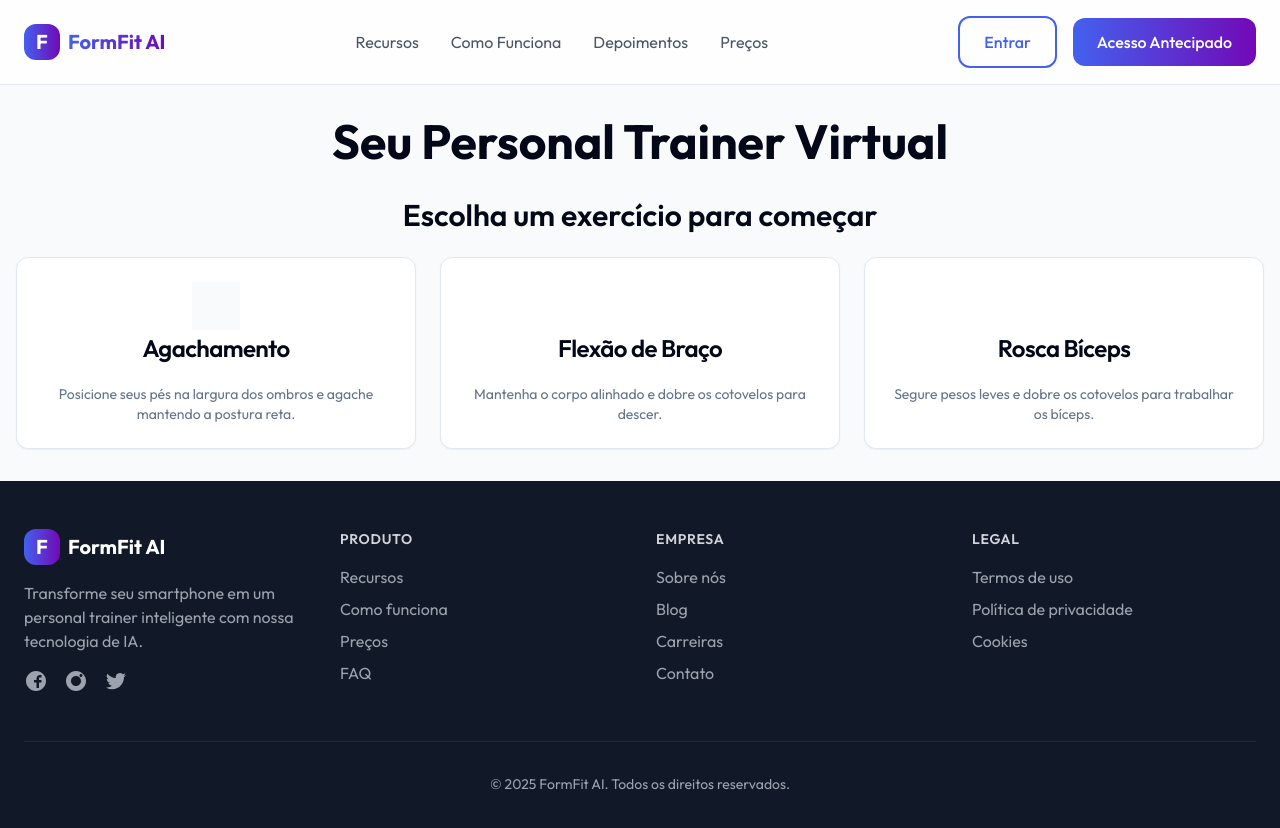
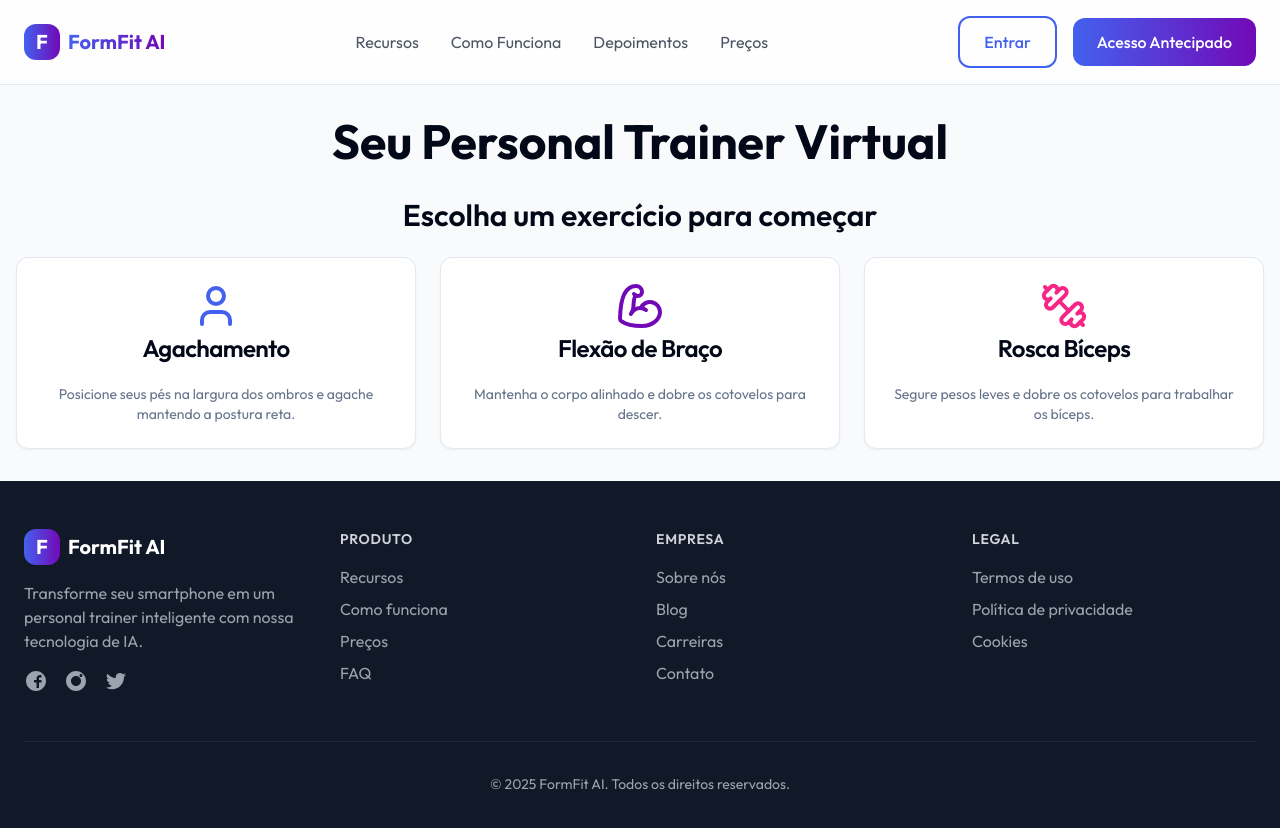
Before and after one commit to orenatopimenta/virtual-move-coach, a React (Vite) app: page /workout in a window 1280 px wide. Shown: the top 828 px of the page. Built offline with nearby package versions, Linux system fonts and the light colour scheme.

Commit message:
Fix: Exercise selector icon imports
Fixes incorrect imports of icons in the ExerciseSelector component.

```diff
--- a/src/components/ExerciseSelector.tsx
+++ b/src/components/ExerciseSelector.tsx
@@ -1,7 +1,8 @@
 
 import React from 'react';
 import { Card, CardContent, CardDescription, CardHeader, CardTitle } from '@/components/ui/card';
-import { bicepsFlexed, body, dumbbell } from 'lucide-react';
+import { BicepsFlexed, Dumbbell } from 'lucide-react';
+import { User } from 'lucide-react';  // Replacing 'body' with 'User' icon
 
 interface ExerciseOption {
   id: string;
@@ -20,19 +21,19 @@ const ExerciseSelector: React.FC<ExerciseSelectorProps> = ({ onSelectExercise })
       id: 'squat',
       name: 'Agachamento',
       description: 'Posicione seus pés na largura dos ombros e agache mantendo a postura reta.',
-      icon: <body className="h-12 w-12 text-formfit-blue" />
+      icon: <User className="h-12 w-12 text-formfit-blue" />
     },
     {
       id: 'push-up',
       name: 'Flexão de Braço',
       description: 'Mantenha o corpo alinhado e dobre os cotovelos para descer.',
-      icon: <bicepsFlexed className="h-12 w-12 text-formfit-purple" />
+      icon: <BicepsFlexed className="h-12 w-12 text-formfit-purple" />
     },
     {
       id: 'biceps-curl',
       name: 'Rosca Bíceps',
       description: 'Segure pesos leves e dobre os cotovelos para trabalhar os bíceps.',
-      icon: <dumbbell className="h-12 w-12 text-formfit-pink" />
+      icon: <Dumbbell className="h-12 w-12 text-formfit-pink" />
     }
   ];
 
```
